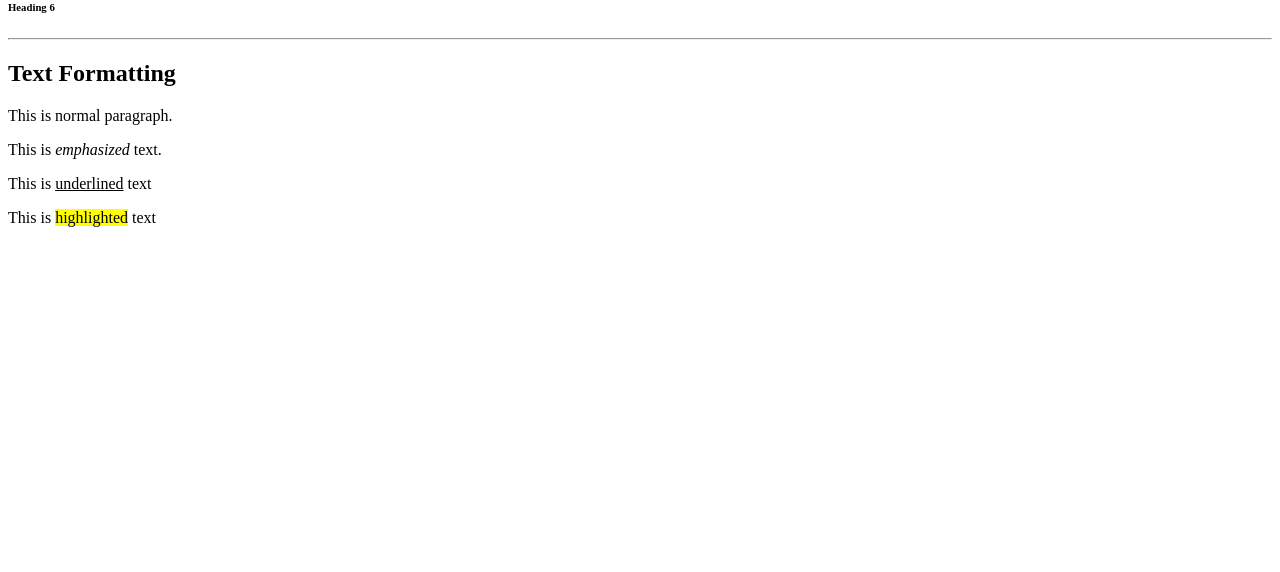
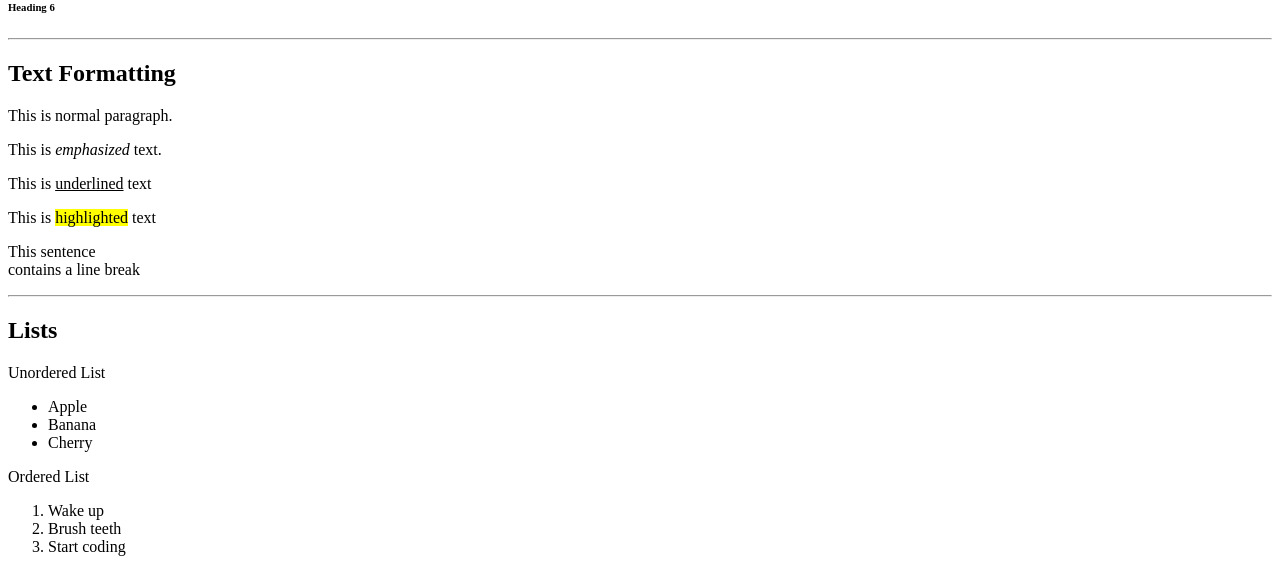
Before and after one commit to alidaher9197/homework2-b, a PHP site: page / in a window 1280 px wide. Shown: the part 413-985 px from the top of the page. Before the commit the page ends 640 px from the top, so only its background shows below. Run offline with PHP 8.4, Linux system fonts and the light colour scheme.

Commit message:
use lists

```diff
--- a/index.php
+++ b/index.php
@@ -25,5 +25,20 @@
     <p>This is <em>emphasized</em> text.</p>
     <p>This is <u>underlined</u> text</p>
     <p>This is <mark>highlighted</mark> text</p>
+    <p>This sentence <br> contains a line break</p>
+    <hr>
+    <h2>Lists</h2>
+    Unordered List
+    <ul>
+        <li>Apple</li>
+        <li>Banana</li>
+        <li>Cherry</li>
+    </ul>
+    Ordered List
+    <ol>
+        <li>Wake up</li>
+        <li>Brush teeth</li>
+        <li>Start coding</li>
+    </ol>
 </body>
 </html>
```
